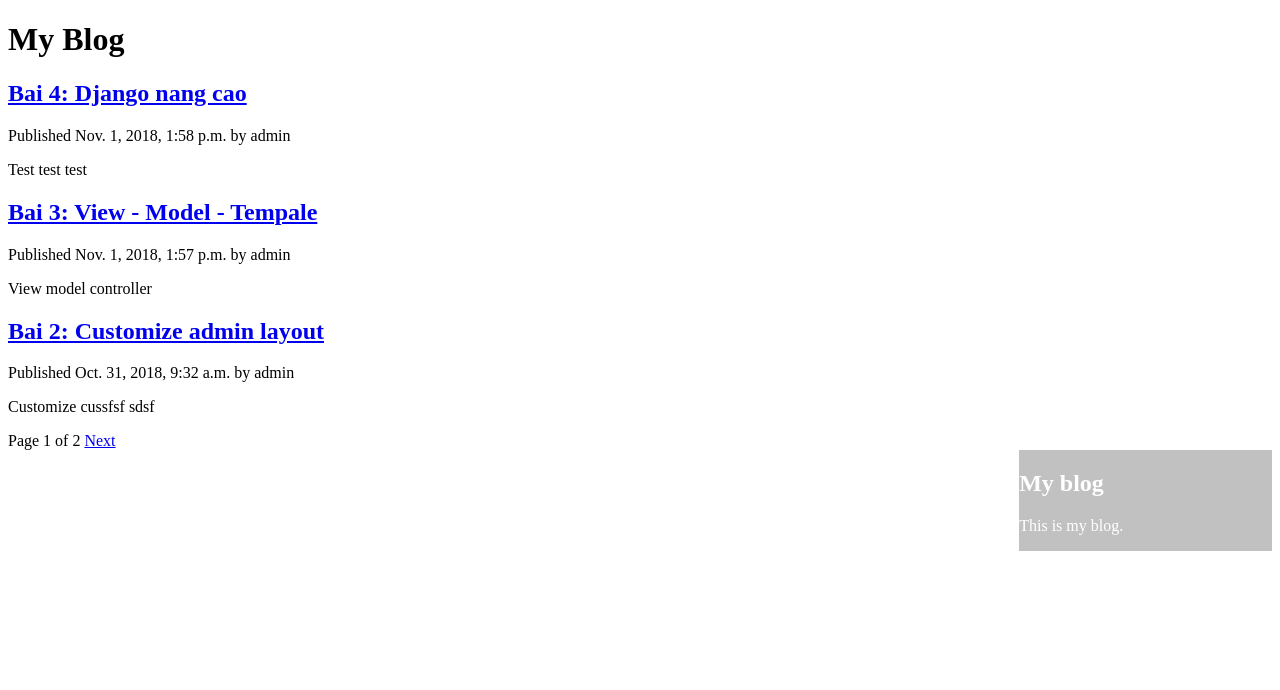
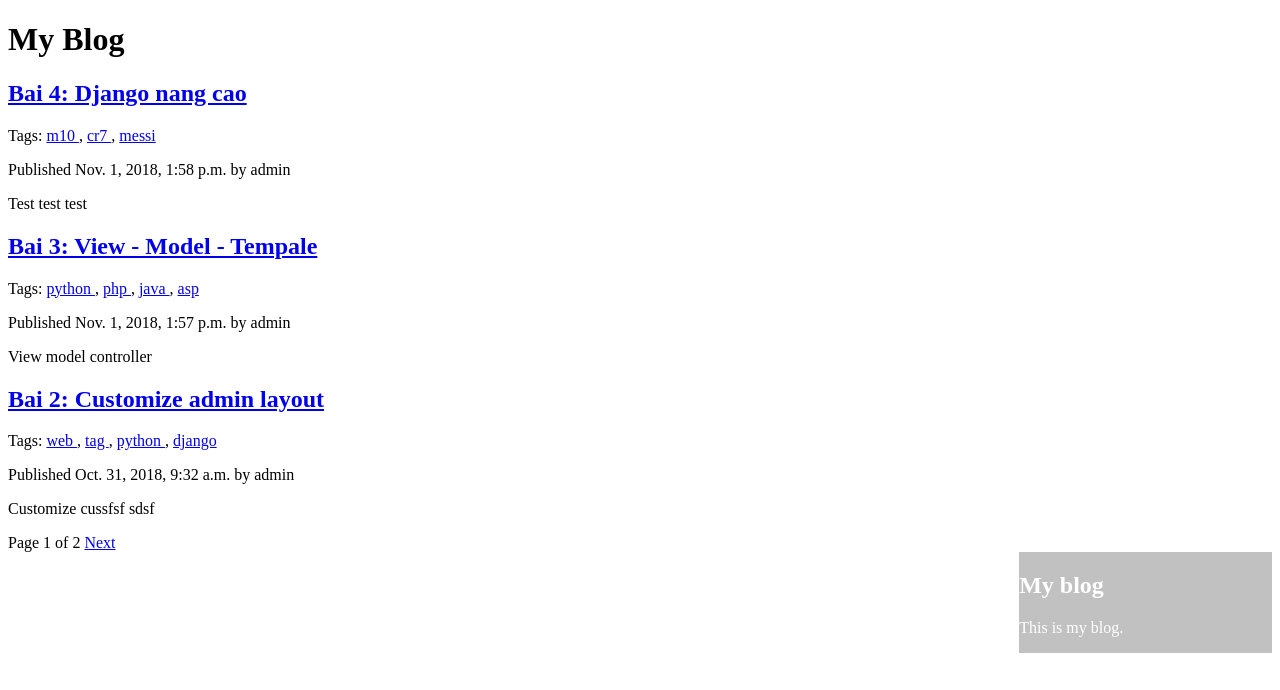
Before and after one commit to AIVNTEAM/thang10, a Django app: page /blog/ in a window 1280 px wide. Shown: the top 690 px of the page. Run offline with Django 3.2, Linux system fonts and the light colour scheme; data comes from the database, SQL or seed files in the repository; both versions use the stored data as it was after the commit; parts of the project's set-up code (start-up, migrations or seed data) failed here and were passed over.

Commit message:
CongThanh: taggit lib for post

```diff
--- a/thanh-web/mysite/blog/models.py
+++ b/thanh-web/mysite/blog/models.py
@@ -2,6 +2,7 @@ from django.db import models
 from django.utils import timezone
 from django.contrib.auth.models import User
 from django.core.urlresolvers import reverse
+from taggit.managers import TaggableManager
 
 # Create your models here.
 class PublishedManager(models.Manager):
@@ -19,6 +20,8 @@ class Post(models.Model):
 
 	title = models.CharField(max_length=250)
 	slug = models.SlugField(max_length=250, unique_for_date='publish')
+	#tags them vao dung thu vien taglib
+	tags = TaggableManager()
 	#name of the reverse relationship, from User to Post, is specified in related_name atribute
 	author = models.ForeignKey(User, related_name='blog_posts')
 	body = models.TextField()
--- a/thanh-web/mysite/blog/templates/blog/post/list.html
+++ b/thanh-web/mysite/blog/templates/blog/post/list.html
@@ -2,18 +2,30 @@
 {% block title %}My Blog{% endblock %}
 {% block content %}
 <h1>My Blog</h1>
+{% if tag %}
+<h2>Posts tagged with "{{ tag.name }}"</h2>
+{% endif %}
 {% for post in posts %}
 <h2>
 	<a href="{{ post.get_absolute_url }}">
 		{{ post.title }}
 	</a>
 </h2>
+<p class="tags">
+	Tags:
+	{% for tag in post.tags.all %}
+		<a href="{% url 'blog:post_list_by_tag' tag.slug %} ">
+			{{ tag.name }}
+		</a>
+		{% if not forloop.last %}, {% endif %}
+	{% endfor %}
+</p>
 <p class="date">
 	Published {{ post.publish }} by {{ post.author }}
 </p>
 {{ post.body|truncatewords:30|linebreaks }}
 {% endfor %}
 
-<!-- {% include "blog/pagination.html" with page=posts%} -->
-{% include "blog/pagination.html" with page=page_obj%}
+{% include "blog/pagination.html" with page=posts %}
+<!-- {% include "blog/pagination.html" with page=page_obj%} -->
 {% endblock %}
--- a/thanh-web/mysite/blog/urls.py
+++ b/thanh-web/mysite/blog/urls.py
@@ -2,8 +2,9 @@ from django.conf.urls import url
 from . import views
 
 urlpatterns = [
-	# url(r'^$', views.post_list, name='post_list'),
-	url(r'^$', views.PostListView.as_view(), name='post_list'),
+	url(r'^$', views.post_list, name='post_list'),
+	url(r'^tag/(?P<tag_slug>[-\w]+)/$', views.post_list, name='post_list_by_tag'),
+	# url(r'^$', views.PostListView.as_view(), name='post_list'),
 	url(r'^(?P<year>\d{4})/(?P<month>\d{2})/(?P<day>\d{2})/'\
 		r'(?P<post>[-\w]+)/$',
 		views.post_detail,
--- a/thanh-web/mysite/blog/views.py
+++ b/thanh-web/mysite/blog/views.py
@@ -4,6 +4,8 @@ from django.core.mail import send_mail
 from django.views.generic import ListView
 from .models import Post, Comment
 from .forms import EmailPostForm, CommentForm
+from taggit.models import Tag
+from django.db.models import Count
 
 class PostListView(ListView):
 	queryset = Post.published.all()
@@ -12,8 +14,13 @@ class PostListView(ListView):
 	template_name = 'blog/post/list.html'
 
 # Create your views here.
-def post_list(request):
+def post_list(request, tag_slug=None):
 	object_lists = Post.published.all()
+	tag = None
+
+	if tag_slug:
+		tag = get_object_or_404(Tag, slug=tag_slug)
+		object_lists = object_lists.filter(tags__in=[tag])
 	paginator = Paginator(object_lists, 3) # 3 posts each page
 	page = request.GET.get('page')
 	try:
@@ -24,13 +31,15 @@ def post_list(request):
 	except EmptyPage:
 		# neu vuot qua so luong page
 		posts = paginator.page(paginator.num_pages)
-	return render(request, 'blog/post/list.html', {'page': page, 'posts': posts})
+	return render(request, 'blog/post/list.html',
+		{'page': page, 'posts': posts, 'tag': tag})
 
 def post_detail(request, year, month, day, post):
 	post = get_object_or_404(Post, slug=post, status='published',
 		publish__year=year,
 		publish__month=month,
 		publish__day=day)
+
 	commented = False
 	# list active comments
 	comments = post.comments.filter(active=True)
@@ -47,11 +56,26 @@ def post_detail(request, year, month, day, post):
 		commented = True
 	else:
 		comment_form = CommentForm()
+
+	# List of similar posts
+	#values_list() QuerySet returns tuples with the values for the given fields
+	#flat=True to get a flat list like [1, 2, 3, ...]
+	post_tags_ids = post.tags.values_list('id', flat=True)
+	#get all posts that contain any of these tags excluding the current
+	#post itself
+	similar_posts = Post.published.filter(tags__in=post_tags_ids)\
+									.exclude(id=post.id)
+	#the Count aggregation function to generate a calculated field
+	#same_tags that contains the number of tags shared with all the tags queried
+	similar_posts = similar_posts.annotate(same_tags=Count('tags'))\
+									.order_by('-same_tags', '-publish')[:4]
+
 	return render(request, 'blog/post/detail.html',
 		{	'post': post,
 			'comments': comments,
 			'comment_form': comment_form,
-			'commented': commented
+			'commented': commented,
+			'similar_posts': similar_posts
 		}
 	)
 
--- a/thanh-web/mysite/mysite/settings.py
+++ b/thanh-web/mysite/mysite/settings.py
@@ -40,6 +40,7 @@ INSTALLED_APPS = [
     'django.contrib.sessions',
     'django.contrib.messages',
     'django.contrib.staticfiles',
+    'taggit',
     # 'blog'
 ]
 
```
Also changed, not shown: thanh-web/mysite/blog/templates/blog/post/detail.html (+12 -0 lines), thanh-web/mysite/blog/migrations/0003_post_tags.py (added), thanh-web/mysite/db.sqlite3, 1 other file.
